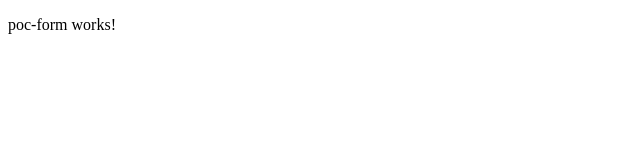
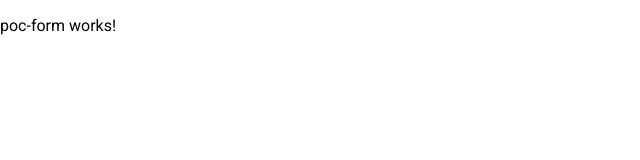
Before and after one commit to Dinuka991/angularFormStaterPack, an Angular app: page /poc in a window 1280 px wide. Shown: the top 160 px of the page, without its empty margins (0-640 px from the left). Built offline with nearby package versions, Linux system fonts and the light colour scheme.

Commit message:
ng update

```diff
--- a/angular.json
+++ b/angular.json
@@ -24,6 +24,7 @@
               "src/assets"
             ],
             "styles": [
+              "./node_modules/@angular/material/prebuilt-themes/pink-bluegrey.css",
               "src/styles.css"
             ],
             "scripts": []
@@ -89,6 +90,7 @@
               "src/assets"
             ],
             "styles": [
+              "./node_modules/@angular/material/prebuilt-themes/pink-bluegrey.css",
               "src/styles.css"
             ],
             "scripts": []
@@ -120,6 +122,7 @@
           }
         }
       }
-    }},
+    }
+  },
   "defaultProject": "angularFormStarterPack"
 }
--- a/package.json
+++ b/package.json
@@ -12,13 +12,17 @@
   "private": true,
   "dependencies": {
     "@angular/animations": "~8.2.0",
+    "@angular/cdk": "~8.2.3",
     "@angular/common": "~8.2.0",
     "@angular/compiler": "~8.2.0",
     "@angular/core": "~8.2.0",
+    "@angular/flex-layout": "^11.0.0-beta.33",
     "@angular/forms": "~8.2.0",
+    "@angular/material": "^8.2.3",
     "@angular/platform-browser": "~8.2.0",
     "@angular/platform-browser-dynamic": "~8.2.0",
     "@angular/router": "~8.2.0",
+    "hammerjs": "^2.0.8",
     "rxjs": "~6.4.0",
     "tslib": "^1.10.0",
     "zone.js": "~0.9.1"
--- a/src/app/app.module.ts
+++ b/src/app/app.module.ts
@@ -5,6 +5,7 @@
 import { AppComponent } from './app.component';
 import { FormsModule } from '@angular/forms';
 import { PocFormModule } from './project/poc-form/poc-form.module';
+import { BrowserAnimationsModule } from '@angular/platform-browser/animations';
 
 @NgModule({
   declarations: [
@@ -16,7 +17,8 @@
     BrowserModule,
     AppRoutingModule,
     FormsModule,
-    PocFormModule
+    PocFormModule,
+    BrowserAnimationsModule
   ],
   providers: [],
   bootstrap: [AppComponent]
--- a/src/index.html
+++ b/src/index.html
@@ -7,6 +7,8 @@
 
   <meta name="viewport" content="width=device-width, initial-scale=1">
   <link rel="icon" type="image/x-icon" href="favicon.ico">
+  <link href="https://fonts.googleapis.com/css?family=Roboto:300,400,500&display=swap" rel="stylesheet">
+  <link href="https://fonts.googleapis.com/icon?family=Material+Icons" rel="stylesheet">
 </head>
 <body>
   <app-root></app-root>
--- a/src/main.ts
+++ b/src/main.ts
@@ -1,3 +1,4 @@
+import 'hammerjs';
 import { enableProdMode } from '@angular/core';
 import { platformBrowserDynamic } from '@angular/platform-browser-dynamic';
 
--- a/src/styles.css
+++ b/src/styles.css
@@ -1 +1,4 @@
 /* You can add global styles to this file, and also import other style files */
+
+html, body { height: 100%; }
+body { margin: 0; font-family: Roboto, "Helvetica Neue", sans-serif; }
```
Also changed, not shown: 2 other files (tests, documents, lock files or other folders).
